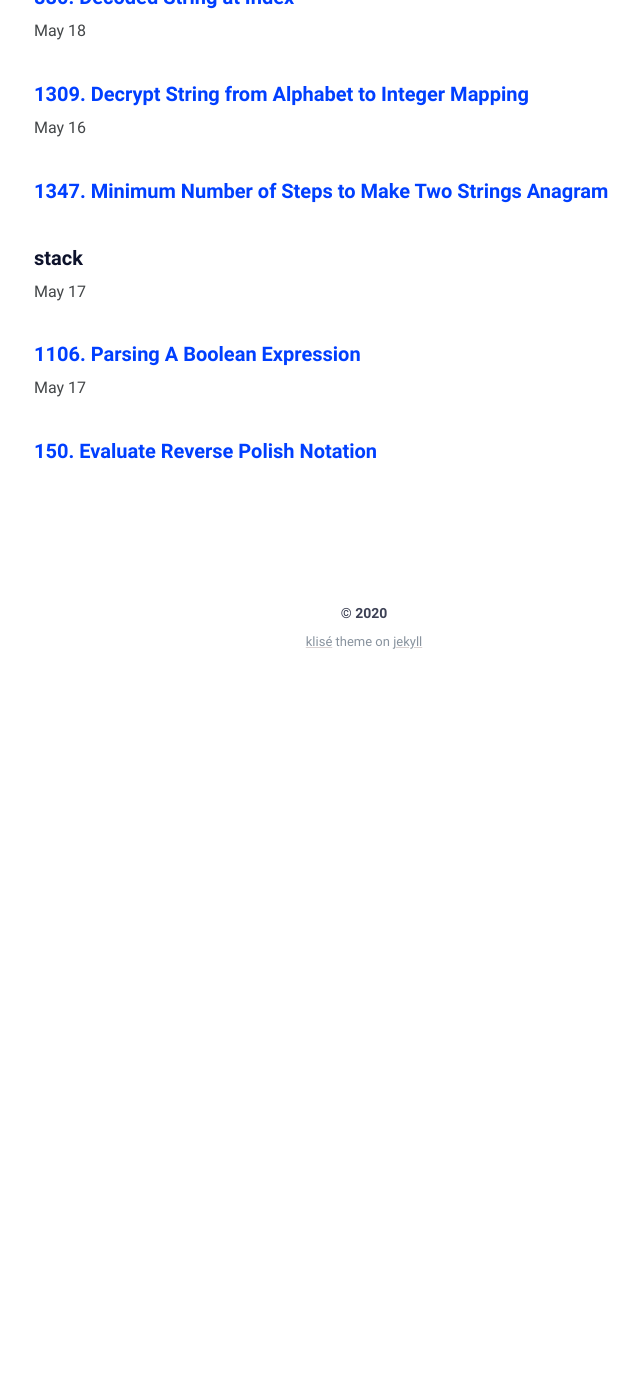
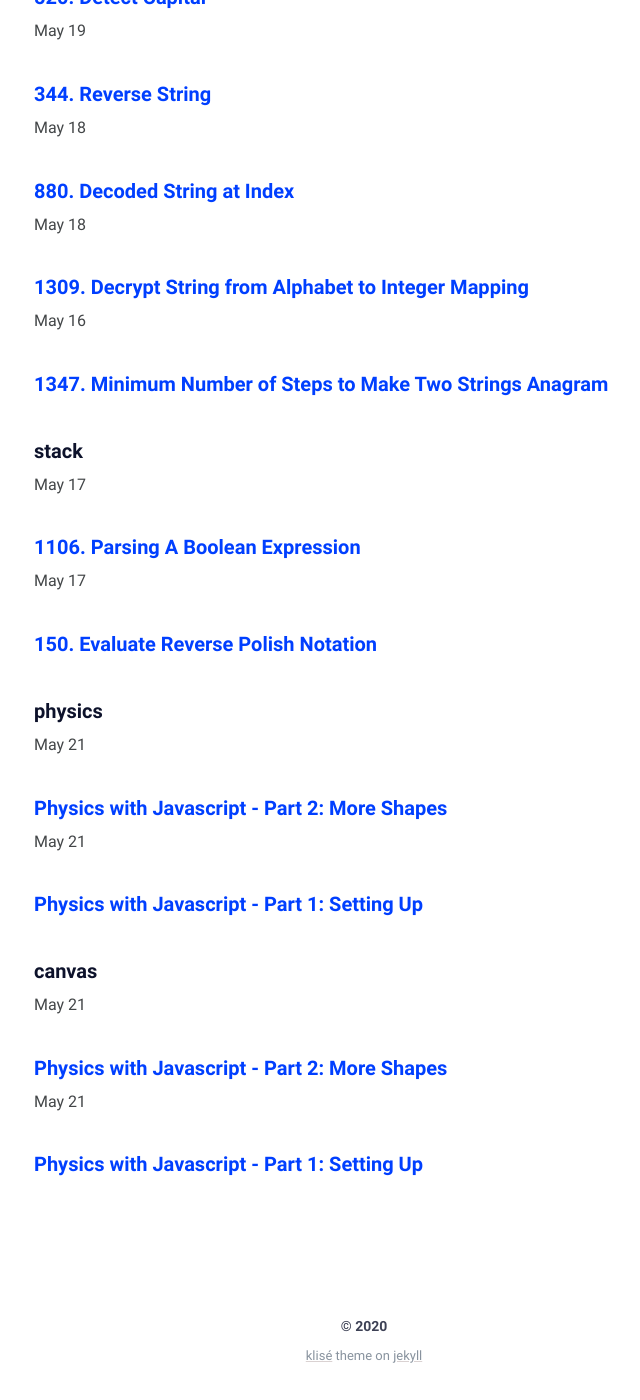
Before and after one commit to chrisnunes57/chrisnunes57.github.io, a Jekyll site: the page built from tags.md, in a window 1280 px wide and 1400 px high, scrolled down 9785 px. Shown: the whole window, without its empty margins (276-916 px from the left). Built offline with Jekyll 4.4.1, drawn with Linux system fonts in a browser that asks for light colours; before the commit the page ends 10471 px from its top, so only the background shows below that; part of the change alters nothing that is shown; some of the changed text lies outside the part shown.

Commit message:
added first two javascript physics posts

````diff
--- /dev/null
+++ b/_posts/canvas/2020-05-21-Physics-with-Javascript---Part-1-Setting-Up.md
@@ -0,0 +1,130 @@
+---
+layout: post
+title: "Physics with Javascript - Part 1: Setting Up"
+date: 2020-05-21 14:03
+description: Using Javascript and Canvas to build basic phyisics simulations
+tag:
+  - physics
+  - canvas
+  - things like that
+link:
+---
+
+
+
+This post will be something a little different. Instead of a solution to a problem or a puzzle, it'll be more of a guide to creating a project.
+
+#### Intro
+
+I've used a lot of Javascript and Canvas before, but I've never been able to do too much with it because I didn't really understand the geometry/physics aspect of 2D graphics. This series will cover some basics in 2D graphic stuff, as well as how to use [HTML5 Canvas](https://developer.mozilla.org/en-US/docs/Web/API/Canvas_API).
+
+#### Setting up our Canvas
+
+The first thing we have to do is set up an empty HTML document with a `<canvas>` element in it. That would look like this:
+
+```html
+<!DOCTYPE html>
+<html>
+  <body>
+    <canvas id="myCanvas" width="500" height="500" />
+  </body>
+</html>
+```
+
+We give it the id `myCanvas` so that we have a way to reference it in our Javascript code later. We give it a width and height to make it look nice. We can also add in some styles to make our canvas look snazzy:
+
+```html
+<!DOCTYPE html>
+<html>
+  <body>
+    <style>
+    	canvas {
+        border: 2px solid black;
+        background: white;
+      }
+    </style>
+    <canvas id="myCanvas" width="500" height="500" />
+  </body>
+</html>
+```
+<p class="html">
+<style>
+  canvas {
+    border: 2px solid black;
+    background: white;
+  }
+</style>
+<canvas id="myCanvas" width="500" height="500" />
+</p>
+There. Isn't it beautiful? This is the canvas we'll be working with. To actually start messing around with it, we need to use Javascript. You can either put this code in a `<script>` tag in your main HTML file, or in a separate Javascript file entirely.
+
+If you were to include this code in your main HTML file, this is what it would look like:
+
+```html
+<!DOCTYPE html>
+<html>
+  <body>
+    <style>
+    	canvas {
+        border: 2px solid black;
+        background: white;
+      }
+    </style>
+    <canvas id="myCanvas" width="500" height="500" />
+
+    <script>
+    	// Javascript code goes here!
+    </script>
+  </body>
+</html>
+```
+
+To start out, we get a reference to our canvas using the [`getElementById()`](https://developer.mozilla.org/en-US/docs/Web/API/Document/getElementById) method and the ID of our HTML element.
+
+We can then get the [drawing context](https://developer.mozilla.org/en-US/docs/Web/API/HTMLCanvasElement/getContext) of our canvas, which allows us create shapes, patterns, and really whatever we want on the canvas.
+
+```javascript
+let canvas = document.getElementById("myCanvas");
+let ctx = canvas.getContext("2d");
+```
+
+This code alone doesn't do anything visual, but now we have everything we need in order to start drawing.
+
+#### Drawing our first shape
+
+First, we'll draw a circle. The method to draw a circle is `arc`, and it takes five parameters: `ctx.arc(x, y, radius, startAngle, endAngle)`. For complete circles, the start angle will always be **0** and the end angle will always be **2π**. Therefore, we only have to worry  about the coordinates and the size.
+
+For example, the method `ctx.arc(250, 250, 20, 0, 2 * Math.PI)` will draw a an arc at coordinate `(250, 250)` with a radius of 20 pixels.
+
+<p class="html">
+<canvas id="myCanvas2" width="500" height="500" />
+<script>
+let canvas = document.getElementById("myCanvas2");
+let ctx = canvas.getContext("2d");
+ctx.beginPath();
+ctx.arc(250, 250, 20, 0, 2 * Math.PI);
+ctx.fillStyle = "white";
+ctx.fill();
+ctx.stroke();
+</script>
+</p>
+
+
+Whoa. Beautiful. It's absolutely incredible what we can do with Canvas. Here is the code for everything that we have so far.
+
+<p>
+<p class="codepen" data-height="500" data-theme-id="light" data-default-tab="result" data-user="chrisnunes57" data-slug-hash="GRpzGNr" data-preview="true" style="height: 265px; box-sizing: border-box; display: flex; align-items: center; justify-content: center; border: 2px solid; margin: 1em 0; padding: 1em;" data-pen-title="Canvas Collision Detection - Part 0">
+  <span>See the Pen <a href="https://codepen.io/chrisnunes57/pen/GRpzGNr">
+  Canvas Collision Detection - Part 0</a> by Chris Nunes (<a href="https://codepen.io/chrisnunes57">@chrisnunes57</a>)
+  on <a href="https://codepen.io">CodePen</a>.</span>
+</p>
+<script async src="https://static.codepen.io/assets/embed/ei.js"></script>
+</p>
+
+As you can see, we used a few more command than we talked about before. The extra commands are just to fill the circle with white, and then draw the black outline.
+
+
+
+#### Conclusion
+
+That's all that we'll do for this post. In the next one, we'll create a reusable `Circle()` class that we can use to create many, many, many circles.
--- /dev/null
+++ b/_posts/canvas/2020-05-21-Physics-with-Javascript---Part-2-More-Shapes.md
@@ -0,0 +1,164 @@
+---
+layout: post
+title: "Physics with Javascript - Part 2: More Shapes"
+date: 2020-05-21 17:15
+description: Using Javascript and Canvas to build basic phyisics simulations
+tag:
+  - physics
+  - canvas
+  - things like that
+link:
+---
+
+#### Intro
+
+In the previous post, we set up an HTML page with a Canvas element. Then, we drew up one single circle in the middle of the page. In this post, we'll create a `Circle` class so that we can easily generate new circles in our canvas.
+
+#### Creating a Javascript Class
+
+A lot of people don't actually realize it, but ever since the release of ECMAScript in 2015, you can actually use the `class` keyword in Javascript to replace prototype-based classes. It doesn't introduce any object-oriented behavior to the language, but allows you to simulate it pretty well.
+
+We're going to create a `Circle` class so that we can easily draw circles. Let's scrap the Javascript code from last time and replace it with this:
+
+```javascript
+class Circle {
+  constructor(radius) {
+    this.size = radius * 2;
+  }
+}
+```
+
+If you're familiar with object-oriented programming, you know what this is. If not, you can read about it [on the MDN website.](https://developer.mozilla.org/en-US/docs/Web/JavaScript/Reference/Classes) Essentially, we're able to create objects with the properties that a circle would have.
+
+For example, creating a variable like `let circ = new Circle(10)` will create a Circle object with a `size` property of 10.
+
+Right now, our object only has one property: the radius of the circle. Here are a few more variables that we'll want to keep track of:
+
+```
+- xPosition
+    - Keeps track of the horizontal position
+- yPosition
+    - Keeps track of the vertical position
+```
+
+However, instead of passing these variables into the object, it would be more fun if the intial `(x, y)` coordinate was generated randomly. So, we can update our `Circle` class with those randomly generated properties.
+
+```javascript
+class Circle {
+  constructor(radius) {
+    this.size = radius * 2;
+    this.x = Math.random() * 500;
+    this.y = Math.random() * 500;
+  }
+}
+```
+
+If you aren't familiar with `Math.random()`, it is a method that returns a random decimal number anywhere in the range `0` to `0.99999`. This is not exactly useful for getting  a random X or Y value, because any value less that 1 will have your object in the top left corner of the screen.
+
+Instead, we use `Math.random() * 500`, where 500 is the size of each screen dimension. This ensures a range that spans the entire screen. Now if we run our code...
+
+<p class="html">
+<style>
+  canvas {
+    border: 2px solid black;
+    background: white;
+  }
+</style>
+<canvas id="myCanvas" width="500" height="500" />
+</p>
+
+
+Oops, we have nothing. We created our `Circle` object, but we never actually drew it. Let's expand our `Circle` class by giving it a `draw()` method so that it can paint itself on the canvas. That would look like this:
+
+```javascript
+class Circle {
+  constructor(radius) {
+    this.size = radius * 2;
+    this.x = Math.random() * 500;
+    this.y = Math.random() * 500;
+  }
+
+  draw() {
+    ctx.beginPath();
+    ctx.arc(this.x, this.y, this.size / 2, 0, 2 * Math.PI, false);
+    ctx.fillStyle = 'white';
+    ctx.fill();
+    ctx.strokeStyle = '#003300';
+    ctx.stroke();
+  }
+}
+```
+
+Now, let's try creating a circle. Now that we have our fancy `Circle` class, we can create and draw a circle in just two lines of code.
+
+```javascript
+let c = new Circle(20);
+c.draw();
+```
+
+Now our result...
+
+<p>
+<canvas id="myCanvas2" width="500" height="500" />
+<script>
+class Circle {
+  constructor(radius) {
+    this.size = radius * 2;
+    this.x = Math.random() * 500;
+    this.y = Math.random() * 500;
+  }
+  draw() {
+    ctx.beginPath();
+    ctx.arc(this.x, this.y, this.size / 2, 0, 2 * Math.PI, false);
+    ctx.fillStyle = 'white';
+    ctx.fill();
+    ctx.strokeStyle = '#003300';
+    ctx.stroke();
+  }
+}
+let ctx = document.getElementById("myCanvas2").getContext("2d");
+let c = new Circle(20);
+c.draw();
+</script>
+</p>
+
+
+Cool! If you refresh the page, you'll see that the circle changes location each time.  Now that we can create circles really easily, let's have some fun with it.
+
+```javascript
+for (let i = 0; i < 20; i++) {
+  let c = new Circle(20);
+  c.draw();
+}
+```
+
+This snippet of code will create 20 new circles in a loop and draw all of them.
+
+<p>
+<canvas id="myCanvas3" width="500" height="500" />
+<script>
+ctx = document.getElementById("myCanvas3").getContext("2d");
+for (let i = 0; i < 20; i++) {
+  let c1 = new Circle(20);
+  c1.draw();
+}
+</script>
+</p>
+Again, you can see that the circles all change location when you refresh the page. See if you can play around with this code and generate a bunch of circles with random sizes!
+
+Here is all the code you need to recreate the final demo:
+
+<p>
+<p class="codepen" data-height="500" data-theme-id="light" data-default-tab="result" data-user="chrisnunes57" data-slug-hash="abvXKNr" data-preview="true" style="height: 500px; box-sizing: border-box; display: flex; align-items: center; justify-content: center; border: 2px solid; margin: 1em 0; padding: 1em;" data-pen-title="Canvas Collision Detection - Part 2">
+  <span>See the Pen <a href="https://codepen.io/chrisnunes57/pen/abvXKNr">
+  Canvas Collision Detection - Part 2</a> by Chris Nunes (<a href="https://codepen.io/chrisnunes57">@chrisnunes57</a>)
+  on <a href="https://codepen.io">CodePen</a>.</span>
+</p>
+<script async src="https://static.codepen.io/assets/embed/ei.js"></script>
+</p>
+
+
+
+#### Conclusion
+
+That's it for this post. Next time, we'll expand our `Circle` class to move our circles around the canvas.
--- a/assets/css/style.scss
+++ b/assets/css/style.scss
@@ -32,3 +32,7 @@
 body[data-theme="dark"] .counts .tag {
     color: #ff5277;
 }
+
+p.html {
+  text-align: center;
+}
````
